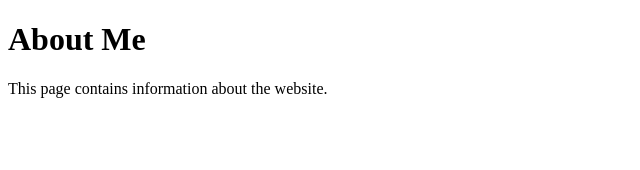
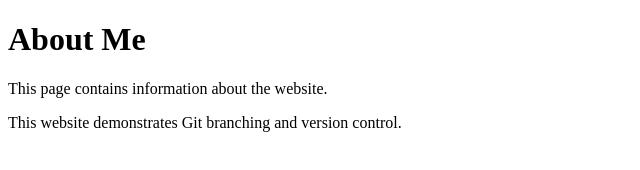
Before and after one commit to kreetkashyap/Github_Assignment, a plain HTML site: page about.html in a window 1280 px wide. Shown: the whole page, without its empty margins (0-640 px from the left). Drawn offline with Linux system fonts and the light colour scheme.

Commit message:
Add feature branch content to about page

```diff
--- a/about.html
+++ b/about.html
@@ -8,5 +8,6 @@
   <body>
     <h1>About Me</h1>
     <p>This page contains information about the website.</p>
+    <p>This website demonstrates Git branching and version control.</p>
   </body>
 </html>
```
